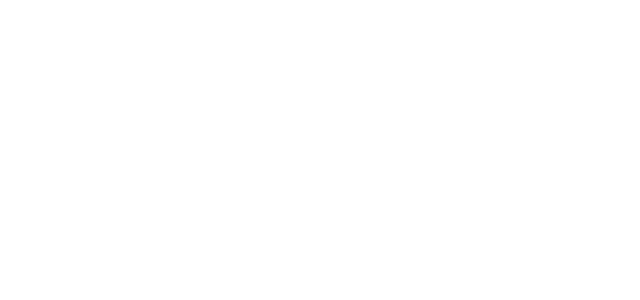
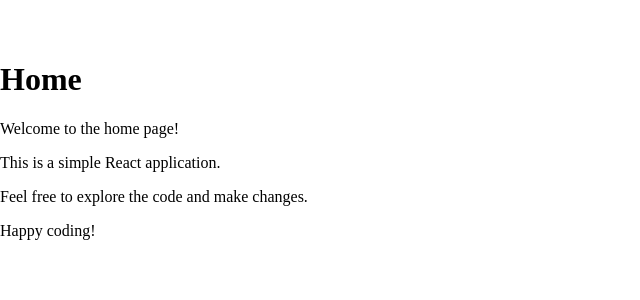
Before and after one commit to JuvencioTrej/Portafolio, a React (Vite) app: page / in a window 1280 px wide. Shown: the top 300 px of the page, without its empty margins (0-640 px from the left). Built offline with nearby package versions, Linux system fonts and the light colour scheme.

Commit message:
Bases para el uso de Ruteo

```diff
--- a/package.json
+++ b/package.json
@@ -11,7 +11,8 @@
   },
   "dependencies": {
     "react": "^19.0.0",
-    "react-dom": "^19.0.0"
+    "react-dom": "^19.0.0",
+    "react-router-dom": "^7.4.1"
   },
   "devDependencies": {
     "@eslint/js": "^9.21.0",
--- a/src/App.tsx
+++ b/src/App.tsx
@@ -1,12 +1,18 @@
-import { useState } from 'react'
+import { BrowserRouter, Routes, Route  } from 'react-router-dom';
+import TopBar from './components/TopBar'
+import Home from './pages/home/Home'
 import './App.css'
 
 function App() {
-  const [count, setCount] = useState(0)
 
   return (
     <>
-
+      <BrowserRouter>
+        <TopBar />
+        <Routes>
+          <Route path="/" element={<Home />} />
+        </Routes>
+      </BrowserRouter>
     </>
   )
 }
--- /dev/null
+++ b/src/components/TopBar.tsx
@@ -0,0 +1,15 @@
+
+import '../styles/TopBar.css'
+
+function TopBar() {
+
+  return (
+    <>
+      <div className='top_bar_content'>
+
+      </div>
+    </>
+  )
+}
+
+export default TopBar
--- a/src/index.css
+++ b/src/index.css
@@ -0,0 +1,6 @@
+
+
+/* Estilos generales  */
+body {
+    margin: 0px;
+}
--- /dev/null
+++ b/src/pages/home/Home.tsx
@@ -0,0 +1,16 @@
+
+
+function Home() {
+
+  return (
+    <>
+        <h1>Home</h1>
+        <p>Welcome to the home page!</p>
+        <p>This is a simple React application.</p>
+        <p>Feel free to explore the code and make changes.</p>
+        <p>Happy coding!</p>
+    </>
+  )
+}
+
+export default Home
--- /dev/null
+++ b/src/styles/TopBar.css
@@ -0,0 +1,4 @@
+.top_bar_content{
+    width: 100%;
+    height: 5vh;
+}
```
Also changed, not shown: 1 other file (tests, documents, lock files or other folders).
